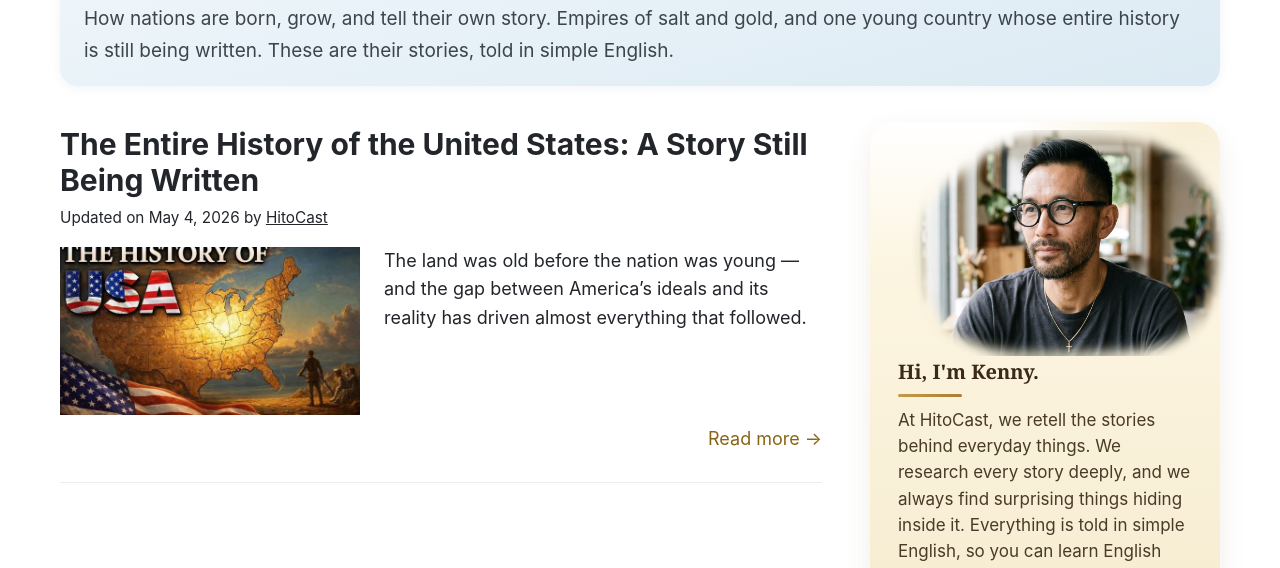
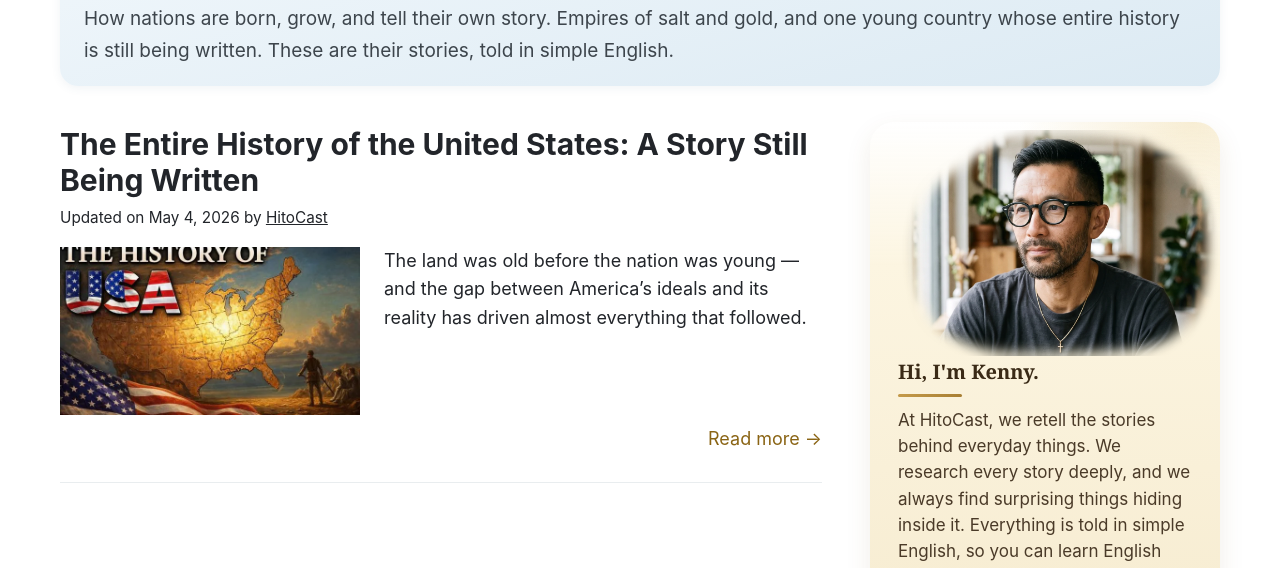
Before and after one commit to hihitocast-cloud/hitocast, a plain HTML site: page civilizations-empires/index.html in a window 1280 px wide. Shown: the part 228-796 px from the top of the page. Drawn offline with Linux system fonts and the light colour scheme.

Commit message:
Sidebar photo optically centred: crop shifted so Kenny's face sits at the image centre (Tran)

```diff
--- a/civilizations-empires/index.html
+++ b/civilizations-empires/index.html
@@ -35,7 +35,7 @@
     </main>
     <aside>
       <div class="widget box-dark">
-        <div class="about-photo"><img width="1200" height="810" src="../images/host-photo-blend.webp" alt="The HitoCast host"></div>
+        <div class="about-photo"><img width="1200" height="810" src="../images/host-photo-blend2.webp" alt="The HitoCast host"></div>
         <div class="about-text"><h3 class="about-t">Hi, I'm Kenny.</h3>
         <p>At HitoCast, we retell the stories behind everyday things. We research every story deeply, and we always find surprising things hiding inside it. Everything is told in simple English, so you can learn English naturally while you enjoy the story.</p>
         <p><a class="more-link" href="../about/">More...</a></p></div>
```
Also changed, not shown: everyday-things/index.html (+1 -1 lines), food-history/index.html (+1 -1 lines), index.html (+1 -1 lines), inventions-discoveries/index.html (+1 -1 lines), map-of-stories/index.html (+1 -1 lines), people/index.html (+1 -1 lines), start-here/index.html (+1 -1 lines), word-library/index.html (+1 -1 lines), images/host-photo-blend.webp (deleted), images/host-photo-blend2.webp (added).
